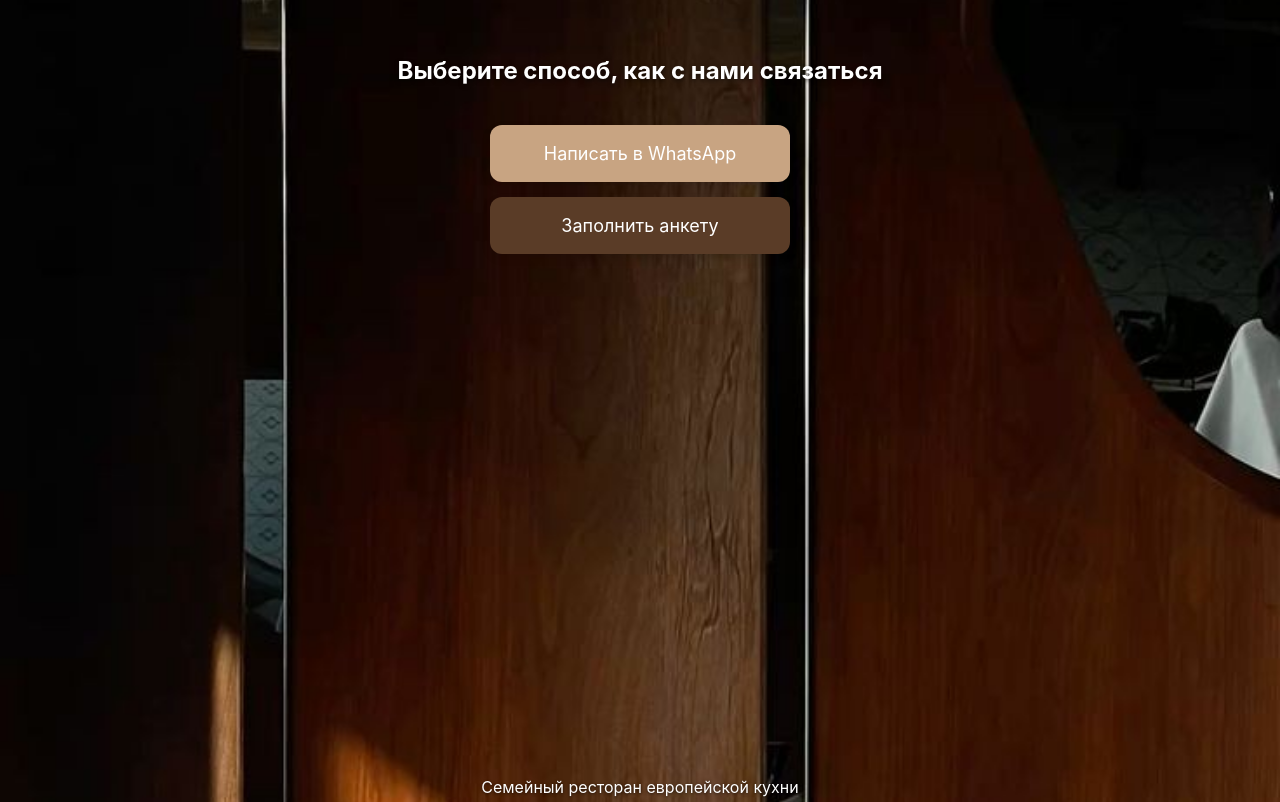
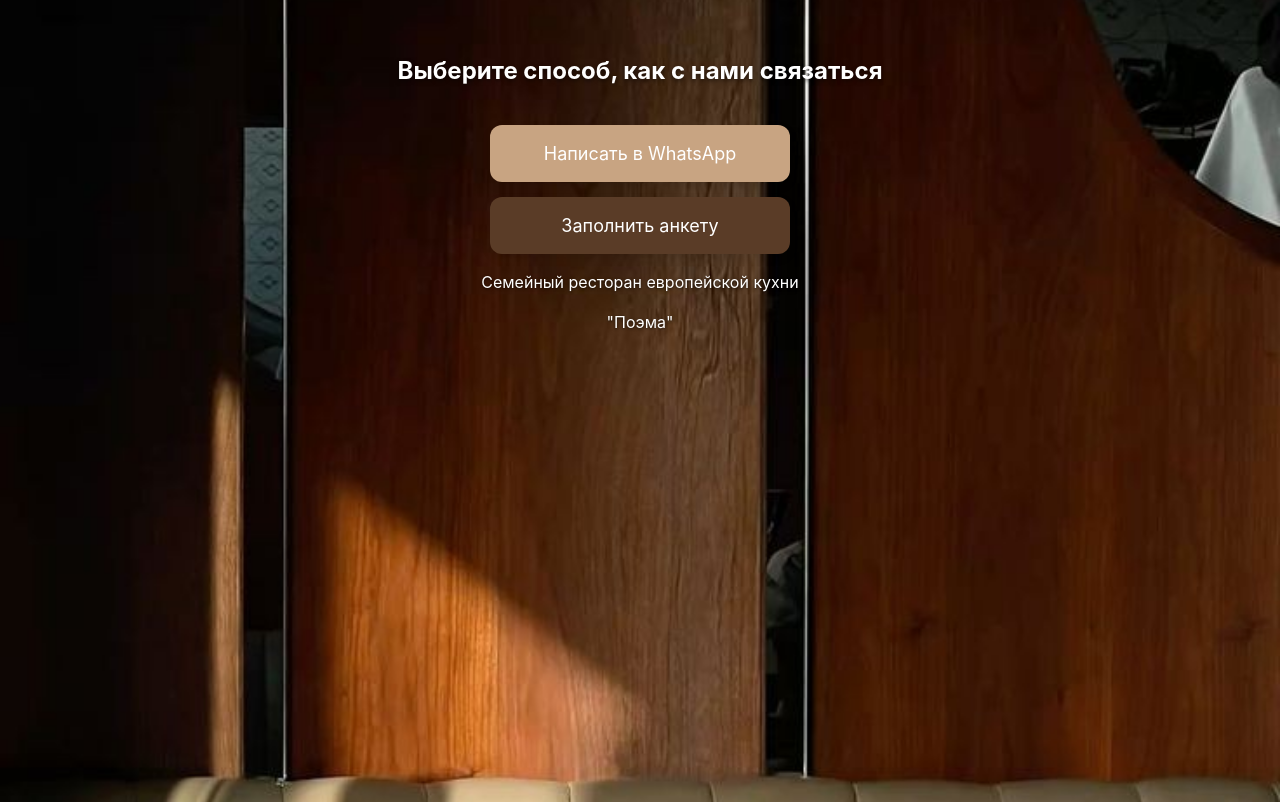
Before and after one commit to BarGam/contact-qr-page, a plain HTML site: page index.html in a window 1280 px wide. Shown: the top 802 px of the page. Drawn offline with Linux system fonts and the light colour scheme.

Commit message:
Update index.html

```diff
--- a/index.html
+++ b/index.html
@@ -57,7 +57,6 @@
     }
 
     .footer {
-     margin-top: 42%;
       font-size: 16px;
       line-height: 1.5;
       color: #fff;
```
